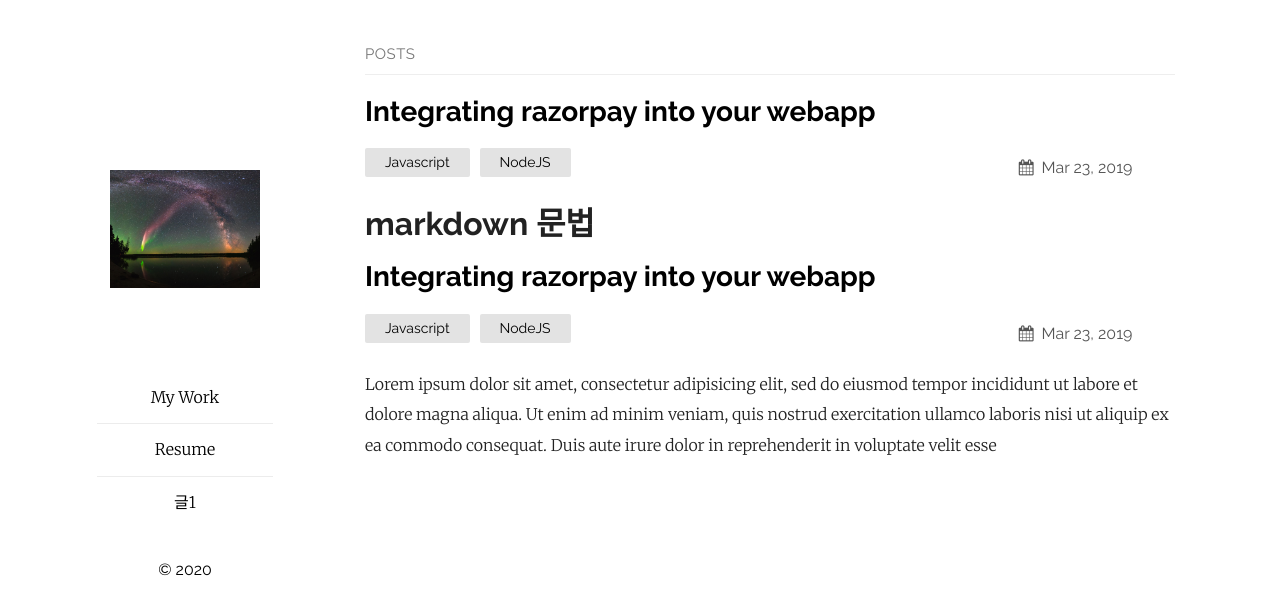
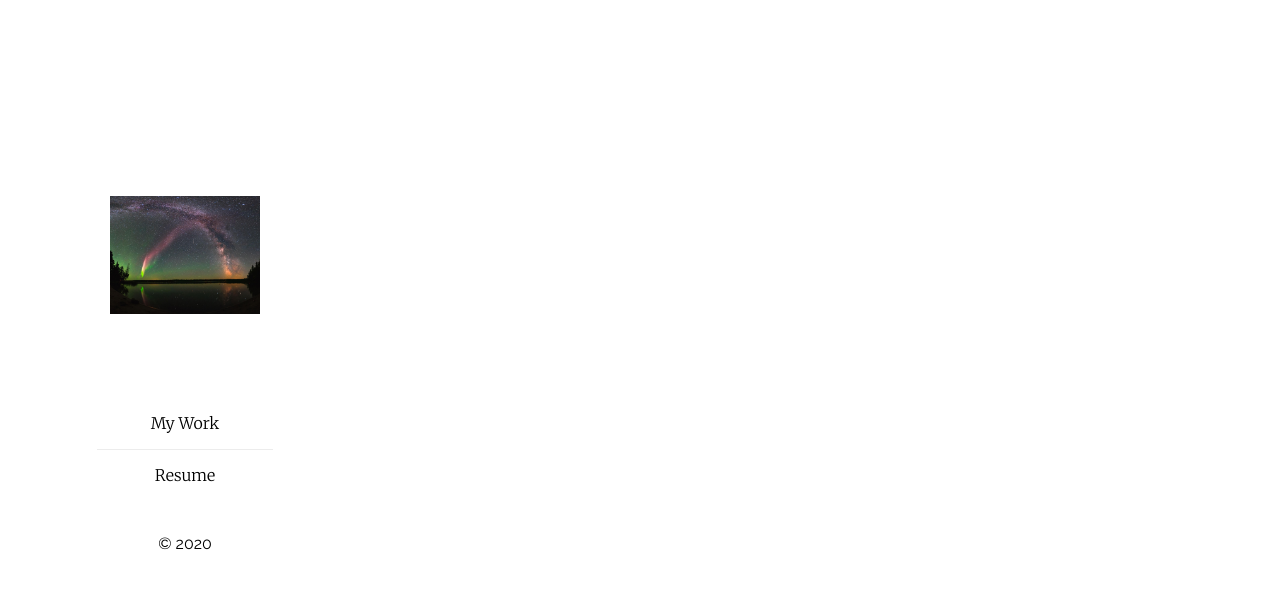
Before and after one commit to soothingni/soothingni.github.io, a Jekyll site: the page built from index.html, in a window 1280 px wide. Shown: the top 615 px of the page. Built offline with Jekyll 4.4.1, drawn with Linux system fonts in a browser that asks for light colours; some of the changed lines change nothing that is shown.

Commit message:
ready to go!

````diff
--- a/_config.yml
+++ b/_config.yml
@@ -66,5 +66,3 @@ plainwhite:
       url: "/my-work"
     - title: Resume
       url: "/resume"
-    - title: 글1
-      url: "/form.html"
--- a/_posts/2019-03-23-welcome-to-jekyll.markdown
+++ /dev/null
@@ -1,28 +0,0 @@
----
-layout: post
-title:  "Integrating razorpay into your webapp"
-date:   2019-03-23 21:03:36 +0530
-categories: Javascript NodeJS
----
-Lorem ipsum dolor sit amet, consectetur adipisicing elit, sed do eiusmod tempor incididunt ut labore et dolore magna aliqua. Ut enim ad minim veniam, quis nostrud exercitation ullamco laboris nisi ut aliquip ex ea commodo consequat. Duis aute irure dolor in reprehenderit in voluptate velit esse
-
-```javascript
-const Razorpay = require('razorpay');
-
-let rzp = Razorpay({
-	key_id: 'KEY_ID',
-	secret: 'name'
-});
-
-// capture request
-rzp.capture(payment_id, cost)
-	.then(function (data) {
-		return 2;
-	})
-```
-
-Check out the [Jekyll docs][jekyll-docs] for more info on how to get the most out of Jekyll. File all bugs/feature requests at [Jekyll’s GitHub repo][jekyll-gh]. If you have questions, you can ask them on [Jekyll Talk][jekyll-talk].
-
-[jekyll-docs]: https://jekyllrb.com/docs/home
-[jekyll-gh]:   https://github.com/jekyll/jekyll
-[jekyll-talk]: https://talk.jekyllrb.com/
--- a/_posts/2020-02-12-markdown.md
+++ /dev/null
@@ -1,121 +0,0 @@
----
-layout: post
-layout: post
-title:  "Integrating razorpay into your webapp"
-date:   2019-03-23 21:03:36 +0530
-categories: Javascript NodeJS
----
-
-# markdown 문법
-
-## 1. 제목(heading)
-
-제목은 `#` 으로 표현 가능 하다. 제목의 레벨은 `#`의 갯수로 나타내는데, 1~6단계까지 표현 가능하다.
-
-
-
-### 제목 3
-
-#### 제목4
-
-##### 제목5
-
-###### 제목6
-
-
-
-## 2. 목록
-
-목록은 순서가 있는 목록과 순서가 없는 목록으로 구분된다.
-
-1.  순서가 있는 목록 ( 1. 을 사용)
-2.  순서가 있습니다.
-   1.  tab을 통해 단계를 표현할수 있습니다.
-
-
-
-단계적으로 나올때 엔터 입력
-
-
-
-* 순서가 없는 목록( * 을 사용)
-  * tab을 통해 단계를 표현할수 있습니다.
-
-
-
-## 3. 코드블록
-
-인라인 코드 블록과 전체 코드 블록이 있으며, 전체 코드 블록은 언어에 따른 syntax highlighting 기능을 대부분 지원한다.
-
-`inline`
-
-```python
-print('hello')
-#파이썬 주석
-def foo(a):
-    return a
-```
-
-
-
-```javascript
-#파이썬에서는 주석
-/// 자바 스크립트 주석
-```
-
-
-
-## 4. 링크
-
-[구글](https://google.com)
-
-
-
-## 5. 인용문
-
-> 인용문을 작성할 수 있습니다.
-
-
-
-## 6. 표
-
-| 순번 |  이름  |      |      |
-| :--- | :----: | ---- | ---- |
-| 1    | 홍길동 |      |      |
-| 2    | 임명훈 |      |      |
-|      |        |      |      |
-|      |        |      |      |
-
-## 7. 이미지
-
-![image-20191226133820263](C:\Users\student\AppData\Roaming\Typora\typora-user-images\image-20191226133820263.png)
-
-위의 이미지는 절대 경로 (C드라이버로) 작성되어 있기 때문에, 외부에 공개 하면 이미지가 깨져서 보인다.
-
-따라서, 다음과 같이 typora 설정을 하자. (이 설정을 하면
-
-TIL/images 폴더 안에 이미지가 저장되고 업로드 할때 다 같이 올리면 온라인 에서도 볼수있다.)
-
-* 파일 > 환경 설정이서 `이미지` 탭 클릭
-  * 로컬 이미지에 위 규칙 적용
-  * 온라인 이미지에 위 규칙 적용
-  * 가능하다면 상대적 위치 사용
-* Copy image to custom folder 으로 선택한후
-  * ./images 으로 설정
-* 설정하면, 이후 이미지부터 마크다운 파일 위치를 기준으로 images 폴더를 생성하여 이미지를 복사한다.
-
-![image-20191226134152642](images/image-20191226134152642.png)
-
-## 8. 기타 문법
-
-수직선
-
----
-
-**굵게(볼드체)**
-
-*기울임체(이탤릭체)*
-
-~~취소선~~
-
----
````
